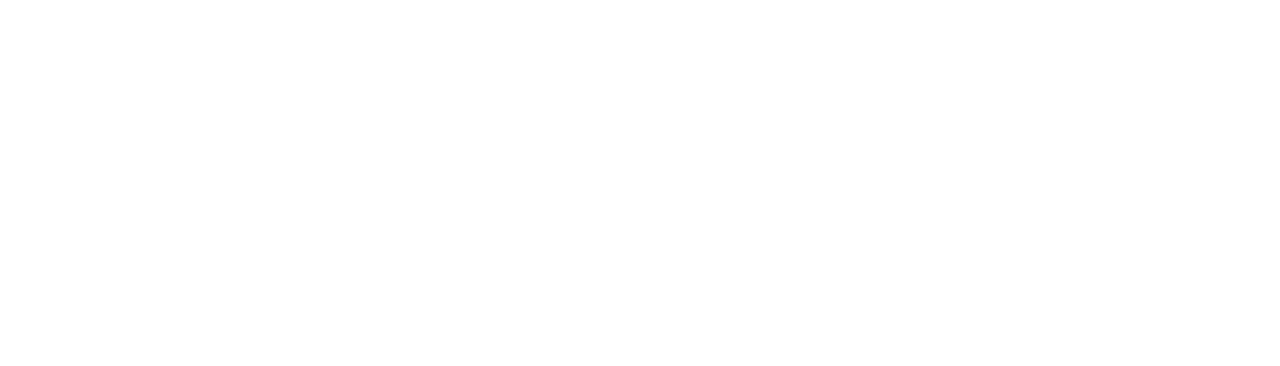
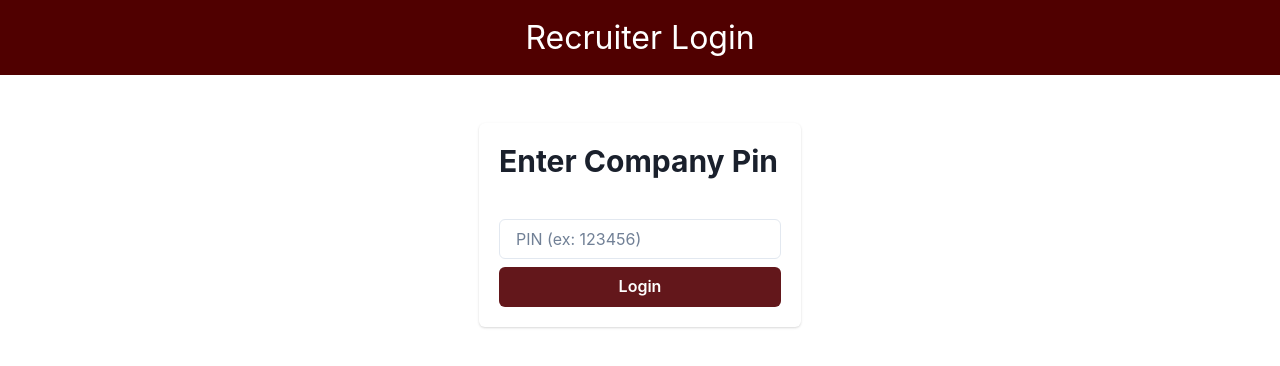
Before and after one commit to secsysadmin/company-queue, a React (Vite) app in the folder client/: page /recruiter/login in a window 1280 px wide. Shown: the top 366 px of the page. Built offline with nearby package versions, Linux system fonts and the light colour scheme.

Commit message:
add recruiter login page

```diff
--- a/client/src/pages/Recruiter/RecruiterLogin.tsx
+++ b/client/src/pages/Recruiter/RecruiterLogin.tsx
@@ -1,4 +1,30 @@
+import { Card, CardHeader, Stack, Heading, CardBody, Input, Button } from "@chakra-ui/react";
+import Banner from "../../components/Banner";
 
-export default function RecruiterLogin(){
-    return <></>;
+export default function RecruiterLogin() {
+    return <>
+        <Banner title='Recruiter Login'></Banner>
+        {/*@ts-ignore */}
+        <div style={loginDiv}>
+            <Card>
+                <CardHeader>
+                    <Heading size={'lg'}>Enter Company Pin</Heading>
+                </CardHeader>
+                <CardBody>
+                    <Stack>
+                        <Input placeholder="PIN (ex: 123456)"></Input>
+                        <Button backgroundColor={'red.900'} color={'white'}>Login</Button>
+                    </Stack>
+                </CardBody>
+            </Card>
+        </div>
+    </>;
 }
+
+
+const loginDiv = {
+    display: 'flex',
+    flexDirection: 'column',
+    alignItems: 'center',
+    marginTop: '3em',
+}
```
